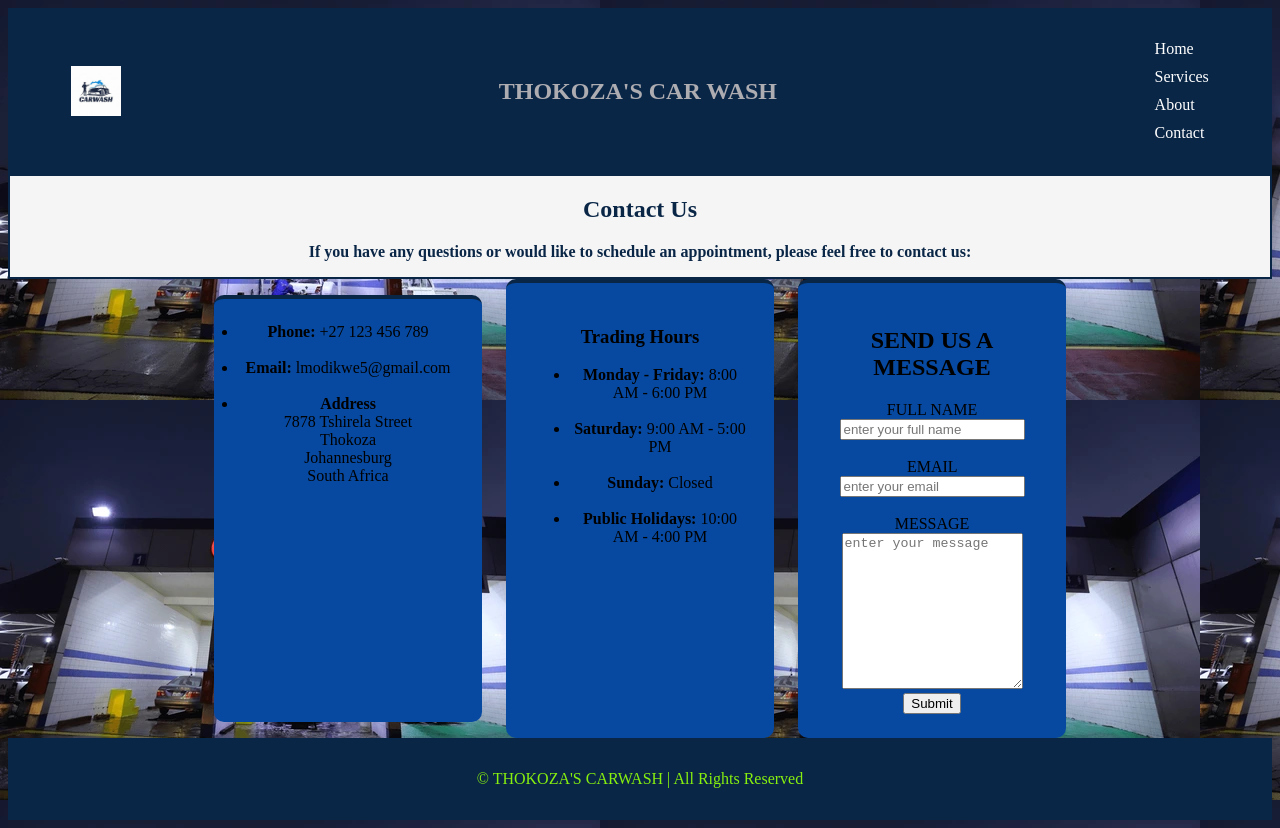
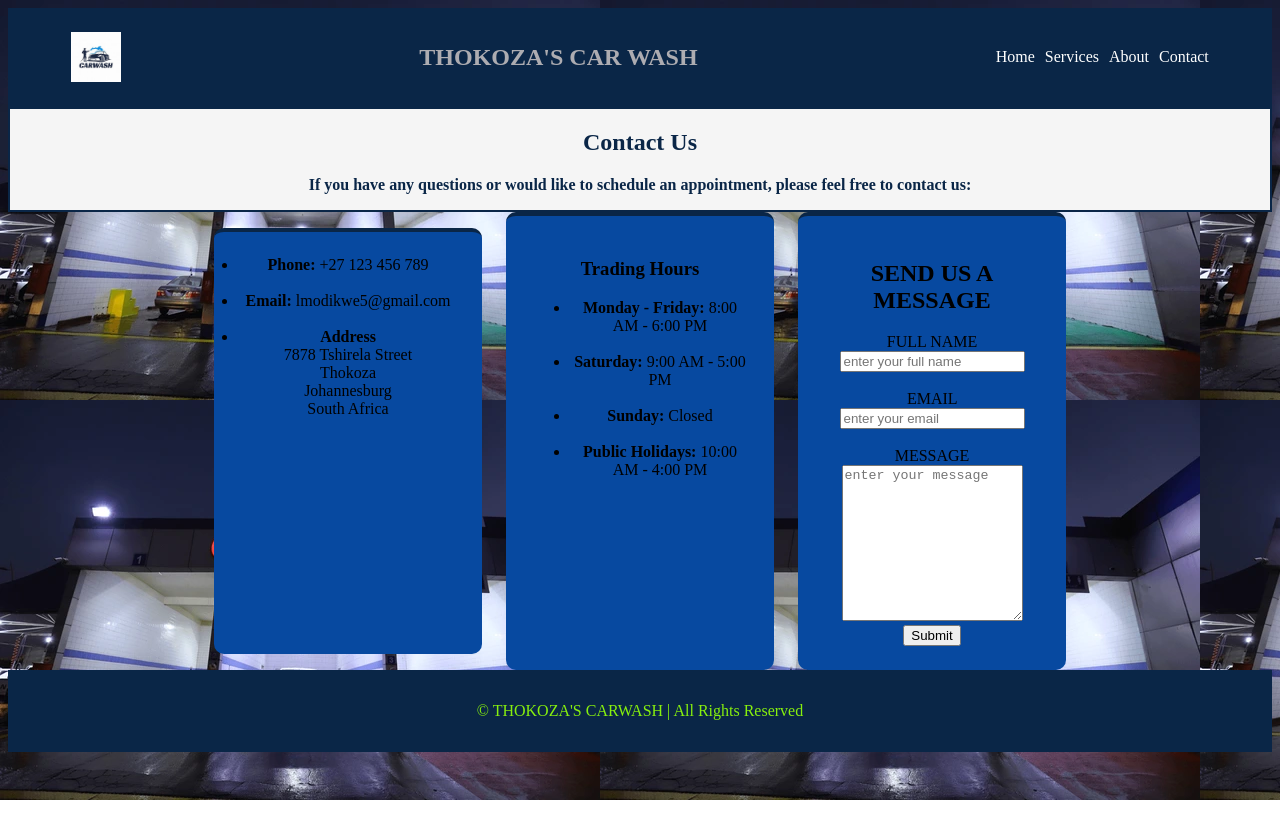
Before and after one commit to analystmodikwe/WEBSITE-PROJECT, a plain HTML site: page contact.html in a window 1280 px wide. After the commit the page ends 800 px from the top, so only its background shows below. Drawn offline with Linux system fonts and the light colour scheme.

Commit message:
changed the navigation links to be horizontal on larg screen and vertical on small screen

```diff
--- a/about.css
+++ b/about.css
@@ -33,7 +33,7 @@
   display:flex;
   list-style:none;
   gap: 10px;
-  flex-direction: column;
+  flex-direction: row;
   padding: 0;
 
 }
--- a/contact.css
+++ b/contact.css
@@ -25,7 +25,7 @@
   display:flex;
   list-style:none;
   gap: 10px;
-  flex-direction: column;
+  flex-direction: row;
   padding: 0;
 
 }
@@ -135,7 +135,7 @@ color: white;
 /* adjust the size of everything if the screen is 768px or less */
 @media(max-width: 768px){
   .nav-links {
-    flex-direction: row;
+    flex-direction: column;
     gap: 15px;
   }
 
--- a/index.css
+++ b/index.css
@@ -22,7 +22,7 @@
   display:flex;
   list-style:none;
   gap: 10px;
-  flex-direction: column;
+  flex-direction: row;
   padding: 0;
 
 }
--- a/services.css
+++ b/services.css
@@ -39,7 +39,7 @@ text-align: center;
   display:flex;
   list-style:none;
   gap: 10px;
-  flex-direction: column;
+  flex-direction: row;
   padding: 0;
 
 }
```
